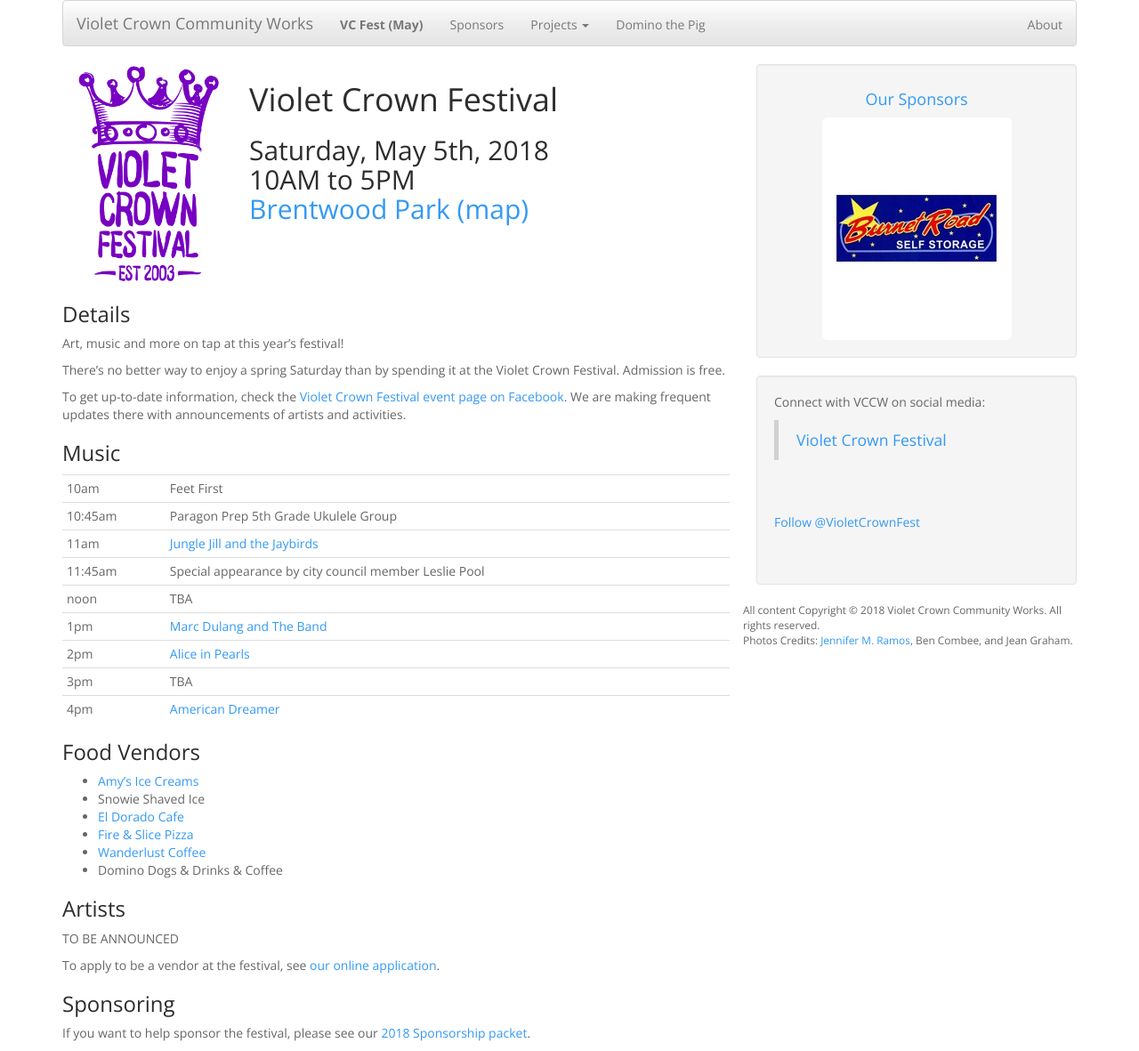
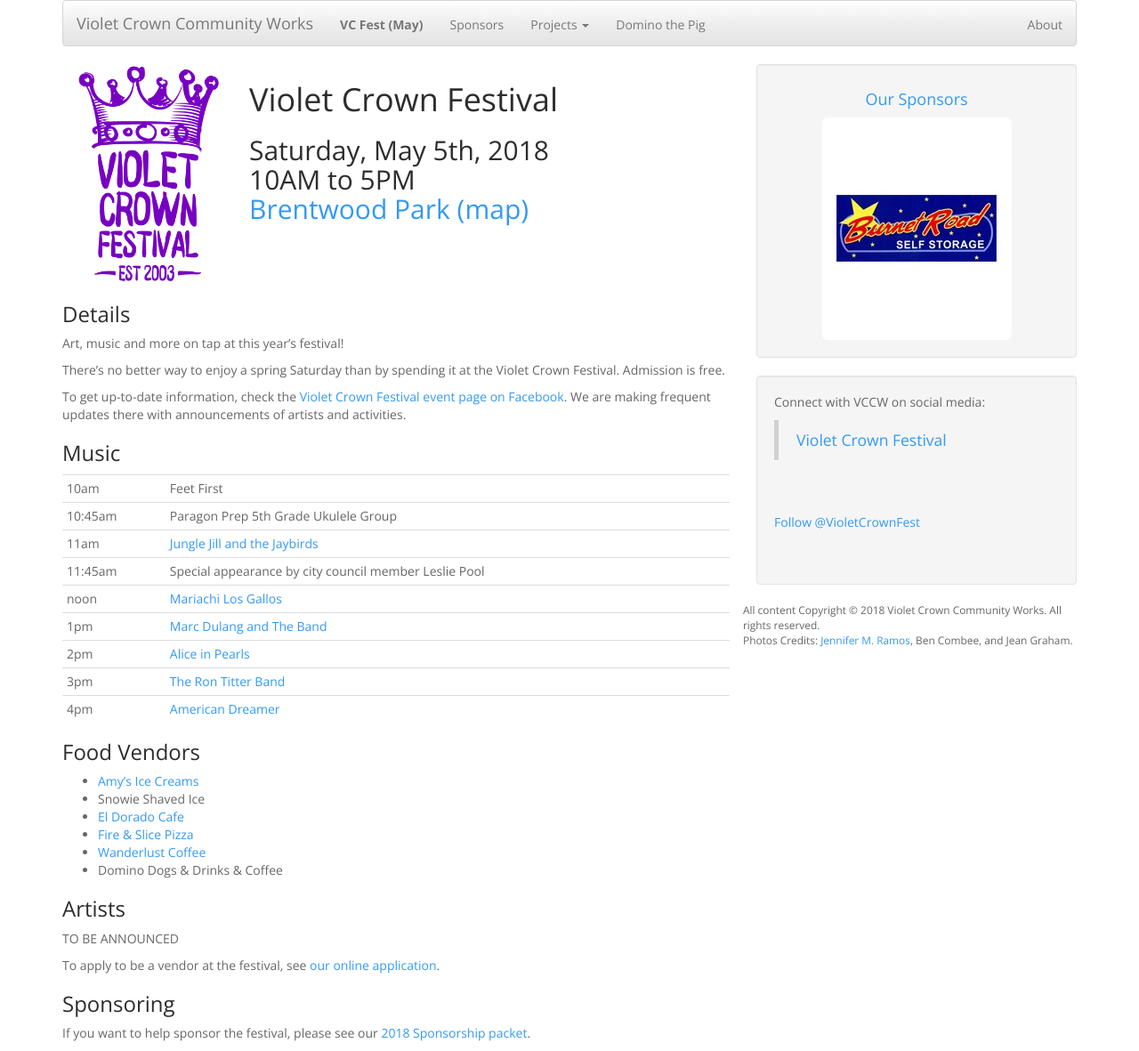
Before and after one commit to vccw/vccw.github.io, a Jekyll site: the page built from vcf_2018.md, in a window 1280 px wide. Shown: the whole page at 89% size. Built offline with Jekyll 4.4.1, drawn with Linux system fonts in a browser that asks for light colours; comment, search, counter and statistics services are not loaded.

Commit message:
Update vcf_2018.md

```diff
--- a/vcf_2018.md
+++ b/vcf_2018.md
@@ -32,10 +32,10 @@
 | 10:45am | Paragon Prep 5th Grade Ukulele Group |
 | 11am | [Jungle Jill and the Jaybirds](https://www.facebook.com/pages/Jungle-Jill-The-Jaybirds/257212990967619) |
 | 11:45am | Special appearance by city council member Leslie Pool |
-| noon | TBA |
+| noon | [Mariachi Los Gallos](https://www.facebook.com/mariachiaustin/) |
 |  1pm | [Marc Dulang and The Band](https://marcdulang.bandcamp.com/releases) |
 |  2pm | [Alice in Pearls](https://www.facebook.com/aliceinpearls/) |
-|  3pm | TBA |
+|  3pm | [The Ron Titter Band](https://www.facebook.com/RonTitterBand/) |
 |  4pm | [American Dreamer](http://www.americandreamermusic.com/) |
 {:.table .table-condensed}
 
```
